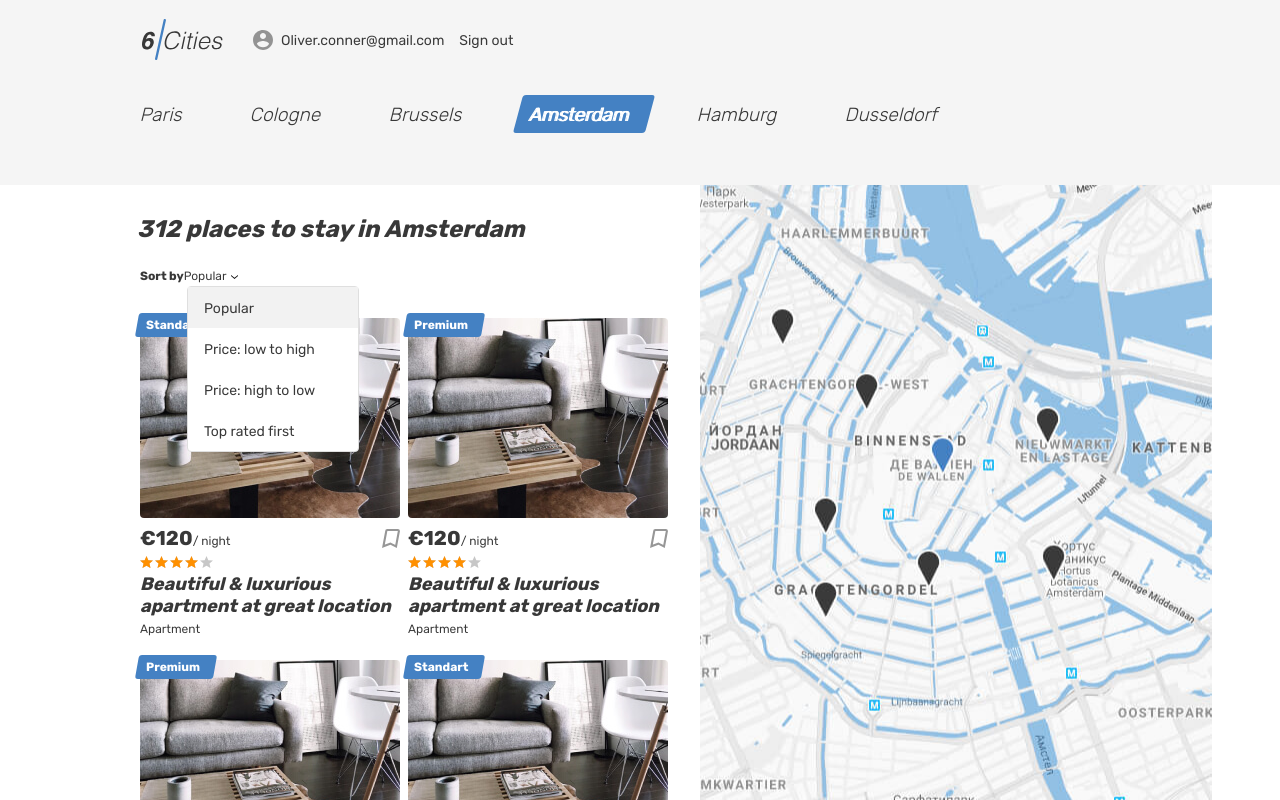
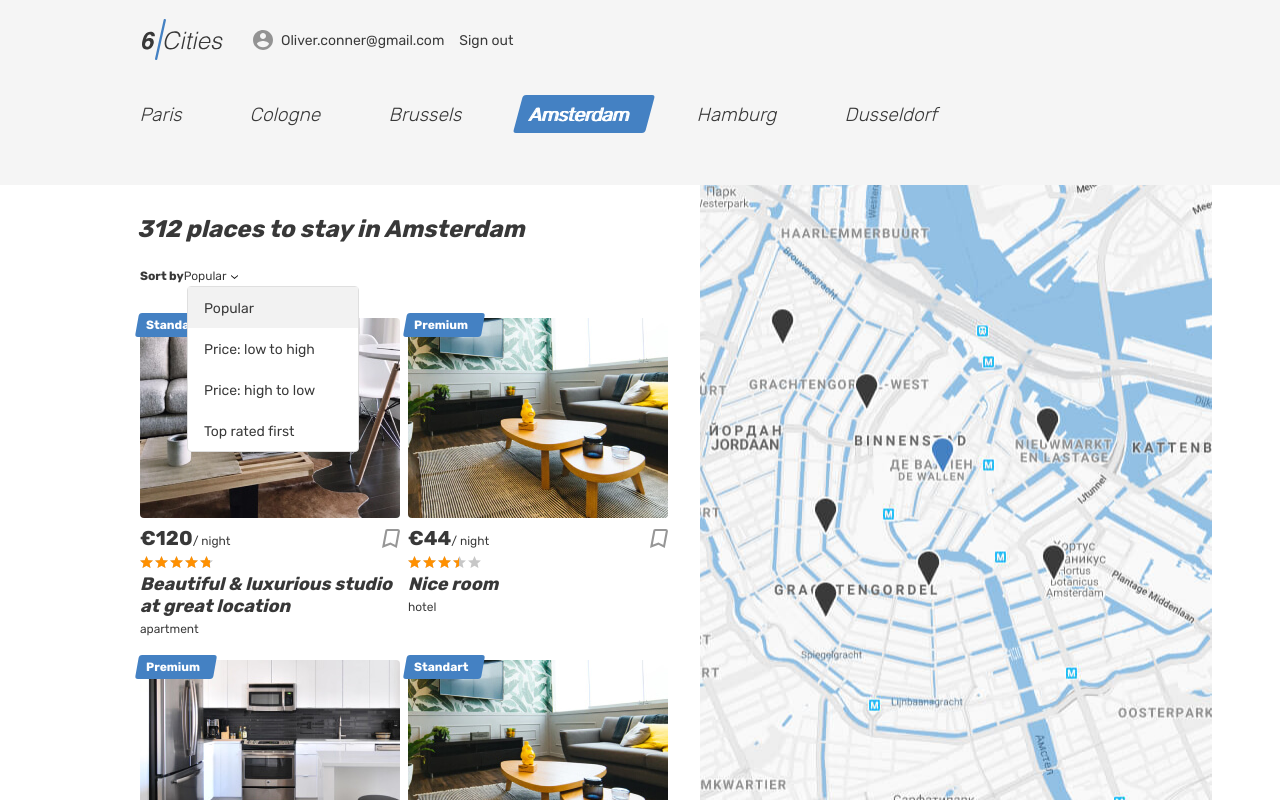
Before and after one commit to Mollycodd1e/1335111-six-cities-7, a React (Create React App) app in the folder project/: page / in a window 1280 px wide. Built offline with nearby package versions, Linux system fonts and the light colour scheme.

Commit message:
Добавляет в список предложений данные из моков

```diff
--- a/project/src/components/card/card.jsx
+++ b/project/src/components/card/card.jsx
@@ -11,13 +11,13 @@ function Card(props) {
       </div>
       <div className="cities__image-wrapper place-card__image-wrapper">
         <a xlinkHref="#">
-          <img className="place-card__image" src="img/apartment-01.jpg" width="260" height="200" alt="Place image"/>
+          <img className="place-card__image" src={offers.previewImage} width="260" height="200" alt="Place image"/>
         </a>
       </div>
       <div className="place-card__info">
         <div className="place-card__price-wrapper">
           <div className="place-card__price">
-            <b className="place-card__price-value">&euro;120</b>
+            <b className="place-card__price-value">&euro;{offers.price}</b>
             <span className="place-card__price-text">&#47;&nbsp;night</span>
           </div>
           <button className="place-card__bookmark-button button" type="button">
@@ -29,14 +29,14 @@ function Card(props) {
         </div>
         <div className="place-card__rating rating">
           <div className="place-card__stars rating__stars">
-            <span style={{width: '80%'}}></span>
-            <span className="visually-hidden">Rating</span>
+            <span style={{width: `${offers.rating/5*100}%`}}></span>
+            <span className="visually-hidden">{offers.rating}</span>
           </div>
         </div>
         <h2 className="place-card__name">
-          <a xlinkHref="#">Beautiful &amp; luxurious apartment at great location</a>
+          <a xlinkHref="#">{offers.title}</a>
         </h2>
-        <p className="place-card__type">Apartment</p>
+        <p className="place-card__type">{offers.type}</p>
       </div>
     </article>
   );
--- a/project/src/mocks/offers.js
+++ b/project/src/mocks/offers.js
@@ -27,7 +27,7 @@ const offers = [
       zoom: 8,
     },
     maxAdults: 4,
-    previewImage: 'img/1.png',
+    previewImage: 'img/apartment-01.jpg',
     price: 120,
     rating: 4.8,
     title: 'Beautiful & luxurious studio at great location',
@@ -61,9 +61,9 @@ const offers = [
       zoom: 8,
     },
     maxAdults: 4,
-    previewImage: 'img/1.png',
-    price: 120,
-    rating: 4.8,
+    previewImage: 'img/apartment-02.jpg',
+    price: 44,
+    rating: 3.5,
     title: 'Nice room',
     type: 'hotel',
   },
@@ -95,9 +95,9 @@ const offers = [
       zoom: 8,
     },
     maxAdults: 4,
-    previewImage: 'img/1.png',
-    price: 120,
-    rating: 4.8,
+    previewImage: 'img/apartment-03.jpg',
+    price: 15,
+    rating: 2.3,
     title: 'Only for you',
     type: 'room',
   },
@@ -129,9 +129,9 @@ const offers = [
       zoom: 8,
     },
     maxAdults: 4,
-    previewImage: 'img/1.png',
-    price: 120,
-    rating: 4.8,
+    previewImage: 'img/apartment-02.jpg',
+    price: 70,
+    rating: 4,
     title: 'Camping',
     type: 'house',
   },
```
